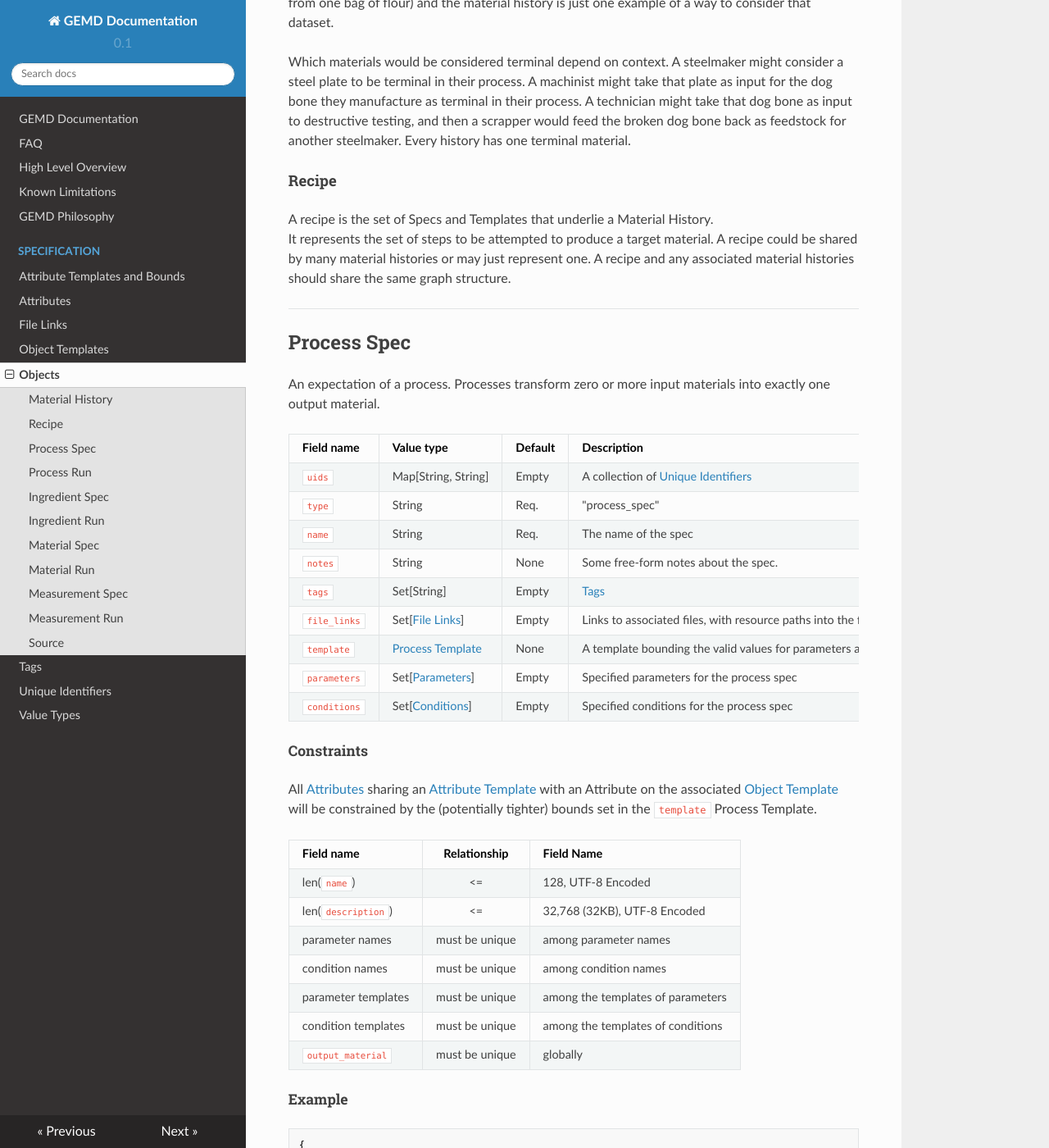
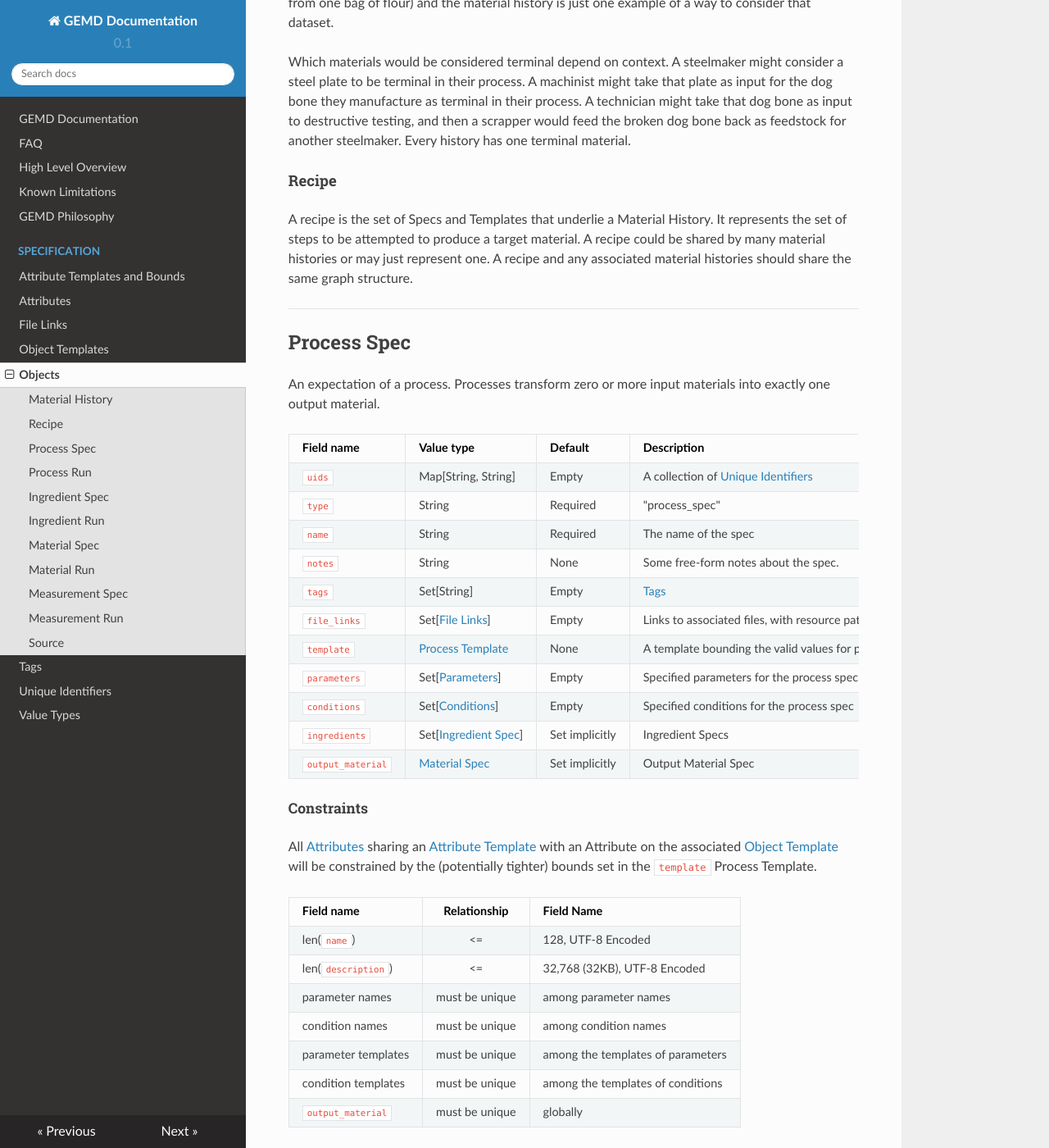
Before and after one commit to CitrineInformatics/gemd-docs, an MkDocs documentation site: the page built from docs/specification/objects.md, in a window 1280 px wide and 1400 px high, scrolled down 1155 px. Shown: the whole window at 82% size. Built offline with MkDocs 1.6.1, drawn with Linux system fonts in a browser that asks for light colours; nearby versions of some CDN libraries; some of the changed text lies outside the part shown.

Commit message:
Transitioned to using `Implicit` for non-user-defined fields.

```diff
--- a/docs/specification/objects.md
+++ b/docs/specification/objects.md
@@ -63,15 +63,16 @@
 Field name | Value type | Default | Description
 -----------|------------|---------|-------------
 `uids`        | Map[String, String] | Empty | A collection of [Unique Identifiers](../unique-identifiers)
-`type`        | String     | Req. | "process_spec"
-`name`| String     | Req. | The name of the spec
+`type`        | String     | Required | "process_spec"
+`name`        | String     | Required | The name of the spec
 `notes`       | String     | None | Some free-form notes about the spec.
 `tags`        | Set[String]| Empty | [Tags](../tags)
 `file_links`  | Set\[[File Links](../file-links)] | Empty | Links to associated files, with resource paths into the files API
 `template`    | [Process Template](../object-templates/#process-template) | None | A template bounding the valid values for parameters and conditions on this process.
 `parameters`  | Set\[[Parameters](../attributes/#parameters)] | Empty | Specified parameters for the process spec
 `conditions`  | Set\[[Conditions](../attributes/#conditions)] | Empty | Specified conditions for the process spec
-
+`ingredients` | Set\[[Ingredient Spec](./#ingredient-spec)] | Set implicitly | Ingredient Specs
+`output_material` | [Material Spec](./#material-spec) | Set implicitly | Output Material Spec
 
 ##### Constraints
 
@@ -174,15 +175,17 @@
 Field name | Value type | Default | Description
 -----------|------------|---------|------------
 `uids`        | Map[String, String] | Empty | A collection of [Unique Identifiers](../unique-identifiers)
-`type`        | String     | Req. | "process_run"
-`name`| String     | Req. | The name of the process run
+`type`        | String     | Required | "process_run"
+`name`        | String     | Required | The name of the process run
 `notes`       | String     | None | Some free-form notes about the process run
 `tags`        | Set[String]| Empty | [Tags](../tags)
 `file_links`  | Set\[[File Links](../file-links)] | Empty | Links to associated files, with resource paths into the files API
 `source`      | [Source](./#source) | None | provenance information for the process
-`spec`| [Process Spec](./#process-spec) | Req. | Spec for this process
+`spec`| [Process Spec](./#process-spec) | Required | Spec for this process
 `parameters`  | Set\[[Parameters](../attributes/#parameters)] | Empty | Measured parameters for the process run
 `conditions`  | Set\[[Conditions](../attributes/#conditions)] | Empty | Measured conditions for the process run
+`ingredients` | Set\[[Ingredient Run](./#ingredient-run)] | Implicit | Ingredient Runs
+`output_material` | [Material Run](./#material-run) | Implicit | Output Material Run
 
 ##### Constraints
 
@@ -272,11 +275,11 @@
 Field name | Value type | Default | Description
 -----------|------------|---------|------------
 `uids`         | Map[String, String] | Empty | A collection of [Unique Identifiers](../unique-identifiers)
-`type`         | String     | Req. | "ingredient_spec"
-`name`| String     | Req. | The name of the ingredient, unique within the process that contains it
+`type`         | String     | Required | "ingredient_spec"
+`name`         | String     | Required | The name of the ingredient, unique within the process that contains it
 `labels`       | Set[String] | Empty | Additional labels on the ingredient for describing the type or role of the ingredient
-`material`     | [Material Spec](./#material-spec) | Req. | Material that is this ingredient
-`process`      | [Process Spec](./#process-spec) | Req. | Process that the ingredient is used in
+`material`     | [Material Spec](./#material-spec) | Required | Material that is this ingredient
+`process`      | [Process Spec](./#process-spec) | Required | Process that the ingredient is used in
 `notes`       | String     | Empty | Some free-form notes about the spec.
 `tags`        | Set[String]| Empty | [Tags](../tags)
 `file_links`  | Set\[[File Links](../file-links)] | Empty | Links to associated files, with resource paths into the files API
@@ -345,9 +348,11 @@
 Field name          | Value type                               | Default | Description
 --------------------|------------------------------------------|---------|------------
 `uids`              | Map[String, String]                      | Empty   | A collection of [Unique Identifiers](../unique-identifiers)
-`type`              | String                                   | Req.    | "ingredient_run"
-`material`          | [Material Run](./#material-run)          | Req.    | Material that is this ingredient
-`process`           | [Process Run](./#process-run)            | Req.    | Process that the ingredient is used in
+`type`              | String                                   | Required| "ingredient_run"
+`name`              | String                                   | Implicit| The name of the ingredient run (inherited from spec)
+`labels`            | Set[String]                              | Implicit| Additional labels on the ingredient for describing the type or role of the ingredient (inherited from spec)
+`material`          | [Material Run](./#material-run)          | Required| Material that is this ingredient
+`process`           | [Process Run](./#process-run)            | Required| Process that the ingredient is used in
 `notes`             | String                                   | None    | Some free-form notes about the run.
 `tags`              | Set[String]                              | Empty   | [Tags](../tags)
 `file_links`        | Set\[[File Links](../file-links)]        | Empty   | Links to associated files, with resource paths into the files API
@@ -355,7 +360,7 @@
 `volume_fraction`   | [Real Value](../value-types#real-values) | None    | The volume fraction of the ingredient in the process
 `number_fraction`   | [Real Value](../value-types#real-values) | None    | The number fraction of the ingredient in the process
 `absolute_quantity` | [Real Value](../value-types#real-values) | None    | The absolute quantity of the ingredient in the process
-`spec`              | [Ingredient Spec](./#ingredient-spec)    | Req.    | The spec of which this is a run
+`spec`              | [Ingredient Spec](./#ingredient-spec)    | Required| The spec of which this is a run
 
 * Note that "fraction of the ingredient" refers to the amount of the ingredient divided by the total amount of material going into the process, not the fraction of the total amount of ingredient.material used in the process.
 
@@ -427,14 +432,14 @@
 Field name | Value type | Default | Description
 -----------|------------|---------|------------
 `uids`        | Map[String, String] | Empty | A collection of [Unique Identifiers](../unique-identifiers)
-`type`        | String     | Req. | "material_spec"
-`name`| String     | Req. | The name of the spec
+`type`        | String     | Required | "material_spec"
+`name`        | String     | Required | The name of the spec
 `notes`       | String     | None | Some free-form notes about the spec.
 `tags`        | Set[String]| Empty | [Tags](../tags)
 `file_links`  | Set\[[File Links](../file-links)] | Empty | Links to associated files, with resource paths into the files API
 `template`    | [Material Template](../object-templates/#material-template) | None | A template bounding the valid values for properties of this material.
 `properties`  | Set\[[PropertyAndConditions](../attributes/#property-and-conditions)] | Empty | Expected properties for the material spec at the given conditions
-`process`     | [Process Spec](./#process-spec) | Req. | The Process Spec that produces this material
+`process`     | [Process Spec](./#process-spec) | Required | The Process Spec that produces this material
 
 ##### Constraints
 
@@ -557,14 +562,14 @@
 Field name | Value type | Default | Description
 -----------|------------|---------|------------
 `uids`        | Map[String, String] | Empty | A collection of [Unique Identifiers](../unique-identifiers)
-`type`        | String     | Req. | "material_run"
-`name`| String     | Req. | The name of the material run
+`type`        | String     | Required | "material_run"
+`name`        | String     | Required | The name of the material run
 `notes`       | String     | None | Some free-form notes about the material run
 `tags`        | Set[String]| Empty | [Tags](../tags)
 `file_links`  | Set\[[File Links](../file-links)] | Empty | Links to associated files, with resource paths into the files API
-`spec`        | [Material Spec](./#material-spec) | Req. | The material spec of which this is a run
-`process`     | [Process Run](./#process-run) | Req. | The Process Run that produced this material
-`measurements`  | Set\[[Measurement Run](./#measurement-run)] | Empty | characterizations of this Material Run
+`spec`        | [Material Spec](./#material-spec) | Required | The material spec of which this is a run
+`process`     | [Process Run](./#process-run) | Required | The Process Run that produced this material
+`measurements`  | Set\[[Measurement Run](./#measurement-run)] | Implicit | characterizations of this Material Run
 `sample_type`   | `experimental`, `production`, or `virtual`, `unknown` | `unknown` | Context of how this material was made to be
 
 
@@ -619,8 +624,8 @@
 Field name | Value type | Default | Description
 -----------|------------|---------|------------
 `uids`        | Map[String, String] | Empty | A collection of [Unique Identifiers](../unique-identifiers)
-`type`        | String     | Req. | "measurement_spec"
-`name`| String     | Req. | The name of the spec
+`type`        | String     | Required | "measurement_spec"
+`name`        | String     | Required | The name of the spec
 `notes`       | String     | None | Some free-form notes about the spec.
 `tags`        | Set[String]| Empty | [Tags](../tags)
 `file_links`  | Set\[[File Links](../file-links)] | Empty | Links to associated files, with resource paths into the files API
@@ -703,14 +708,14 @@
 Field name | Value type | Default | Description
 -----------|------------|---------|------------
 `uids`        | Map[String, String] | Empty | A collection of [Unique Identifiers](../unique-identifiers)
-`type`        | String     | Req. | "measurement\_run"
-`name`| String     | Req. | The name of the measurement run
+`type`        | String     | Required | "measurement\_run"
+`name`        | String     | Required | The name of the measurement run
 `notes`       | String     | None | Some free-form notes about the measurement run
 `tags`        | Set[String]| Empty | [Tags](../tags)
 `file_links`  | Set\[[File Links](../file-links)] | Empty | Links to associated files, with resource paths into the files API
 `source`      | [Source](./#source) | None | provenance information for the measurement
-`spec`        | [Measurement Spec](./#measurement-spec) | Req. | The measurement spec of which this is a run
-`material`    | [Material Run](./#material-run) | Req. | The material run being measured
+`spec`        | [Measurement Spec](./#measurement-spec) | Required | The measurement spec of which this is a run
+`material`    | [Material Run](./#material-run) | Required | The material run being measured
 `parameters`  | Set\[[Parameters](../attributes/#parameters)] | Empty | Measured parameters for the measurement
 `conditions`  | Set\[[Conditions](../attributes/#conditions)] | Empty | Measured conditions for the measurement
 `properties`  | Set\[[Properties](../attributes/#properties)] | Empty | Measured properties for the measurement
@@ -816,7 +821,7 @@
 
 Field name    | Value type | Default | Description
 --------------|------------|---------|-------------
-`type`        | String     | Req. | "performed_source"
+`type`        | String     | Required | "performed_source"
 `performed_by`| String | None | The person who performed the measurement
 `performed_date`| String | None | The date the measurement was performed; ISO-8601 date-formatted string (YYYY-MM-DD or YYYY-MM-DDTHH:mm:SS)
 
```
